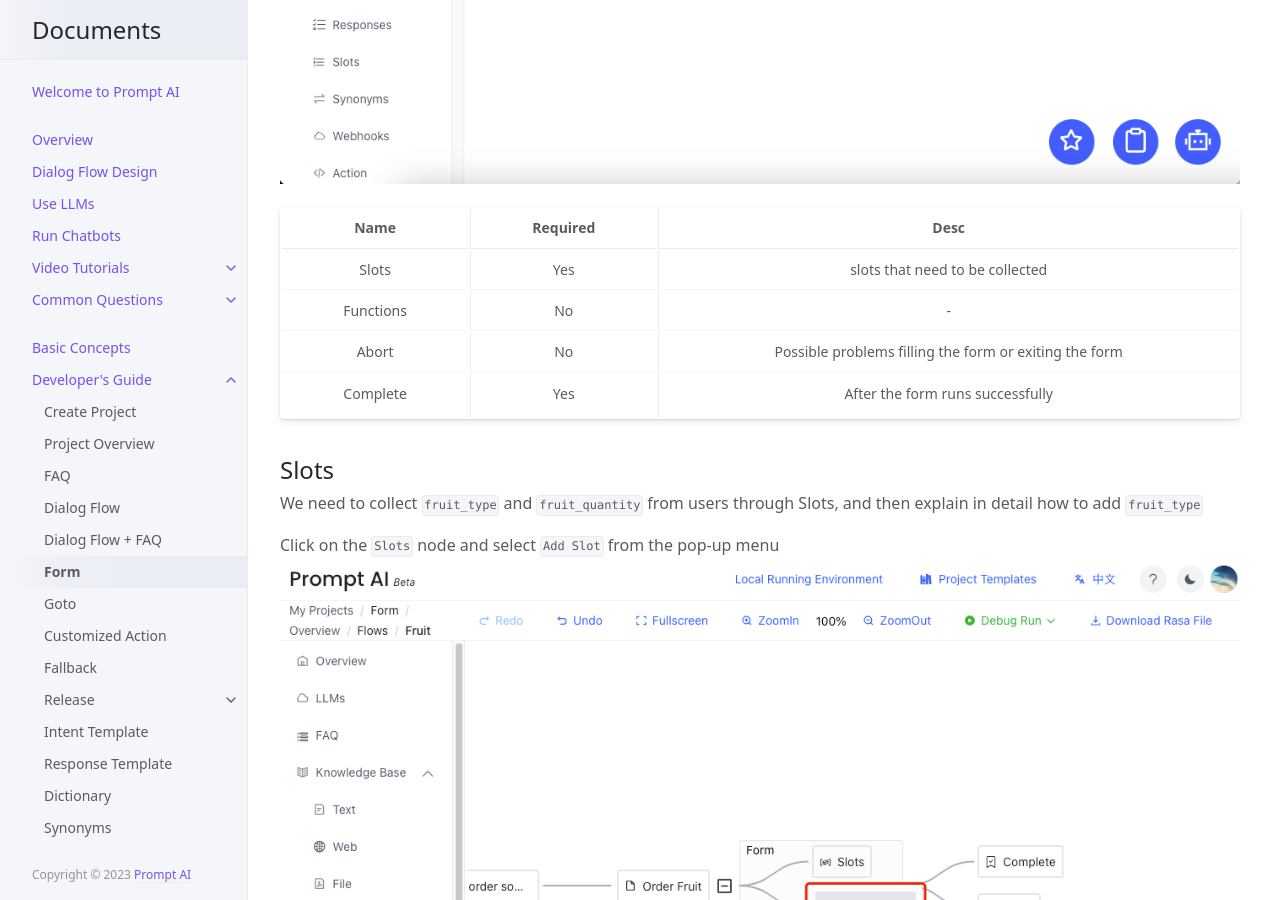
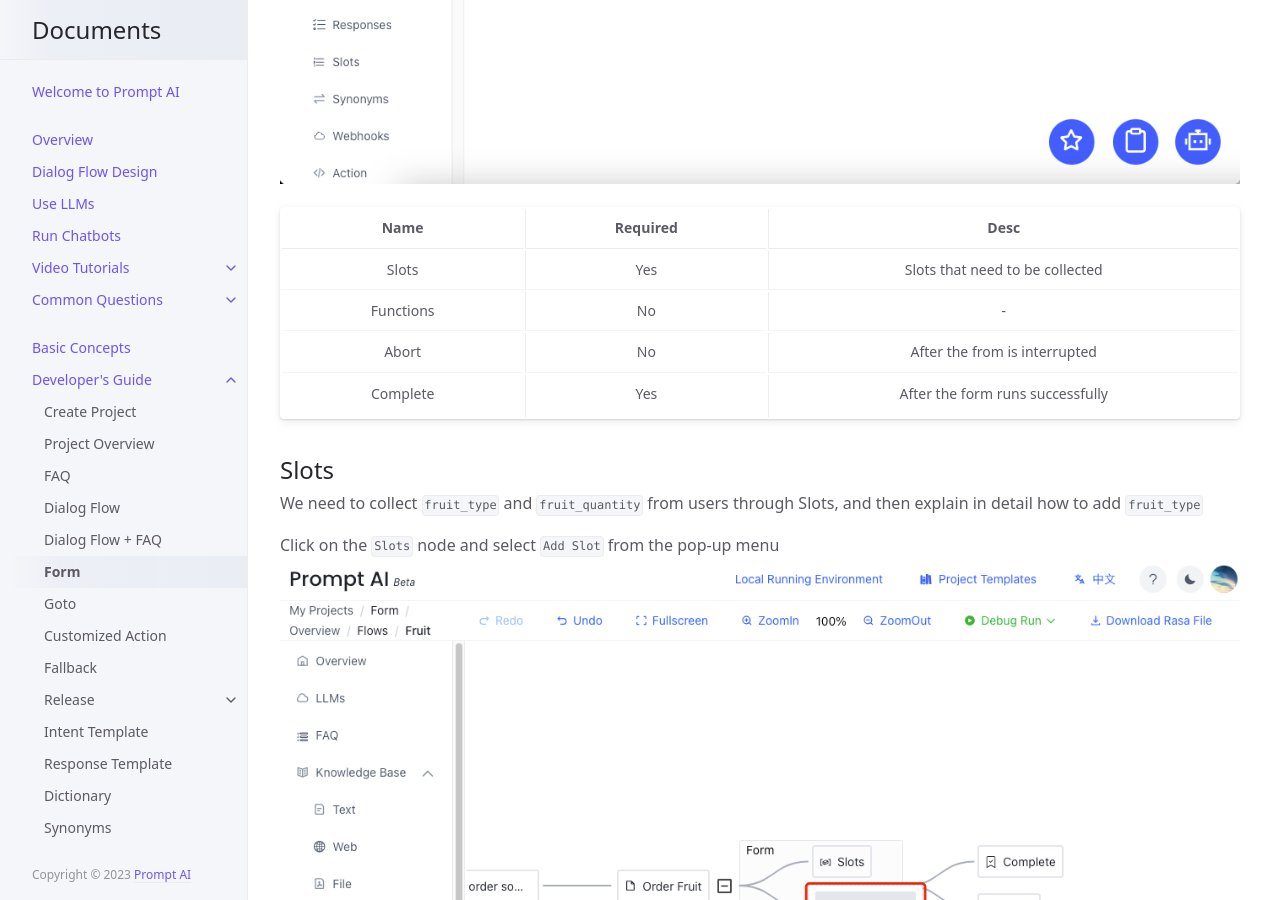
Before and after one commit to ws-cd/ws-cd.github.io, a Jekyll site: the page built from docs/tutorial/form.md, in a window 1280 px wide and 900 px high, scrolled down 4244 px. Built offline with Jekyll 4.4.1, drawn with Linux system fonts in a browser that asks for light colours.

Commit message:
1、update form

```diff
--- a/docs/tutorial/form.md
+++ b/docs/tutorial/form.md
@@ -49,9 +49,9 @@ Four pieces of information need to be completed after creating `Fruit order`
 
 |  Name        | Required | Desc                                                   |
 |--------------|----------|--------------------------------------------------------|
-| Slots        |    Yes   | slots that need to be collected                        |
+| Slots        |    Yes   | Slots that need to be collected                        |
 | Functions   |    No    | - |
-| Abort      |    No    | Possible problems filling the form or exiting the form |
+| Abort      |    No    | After the from is interrupted  |
 | Complete      |    Yes   | After the form runs successfully                       |
 
 ## Slots
```
